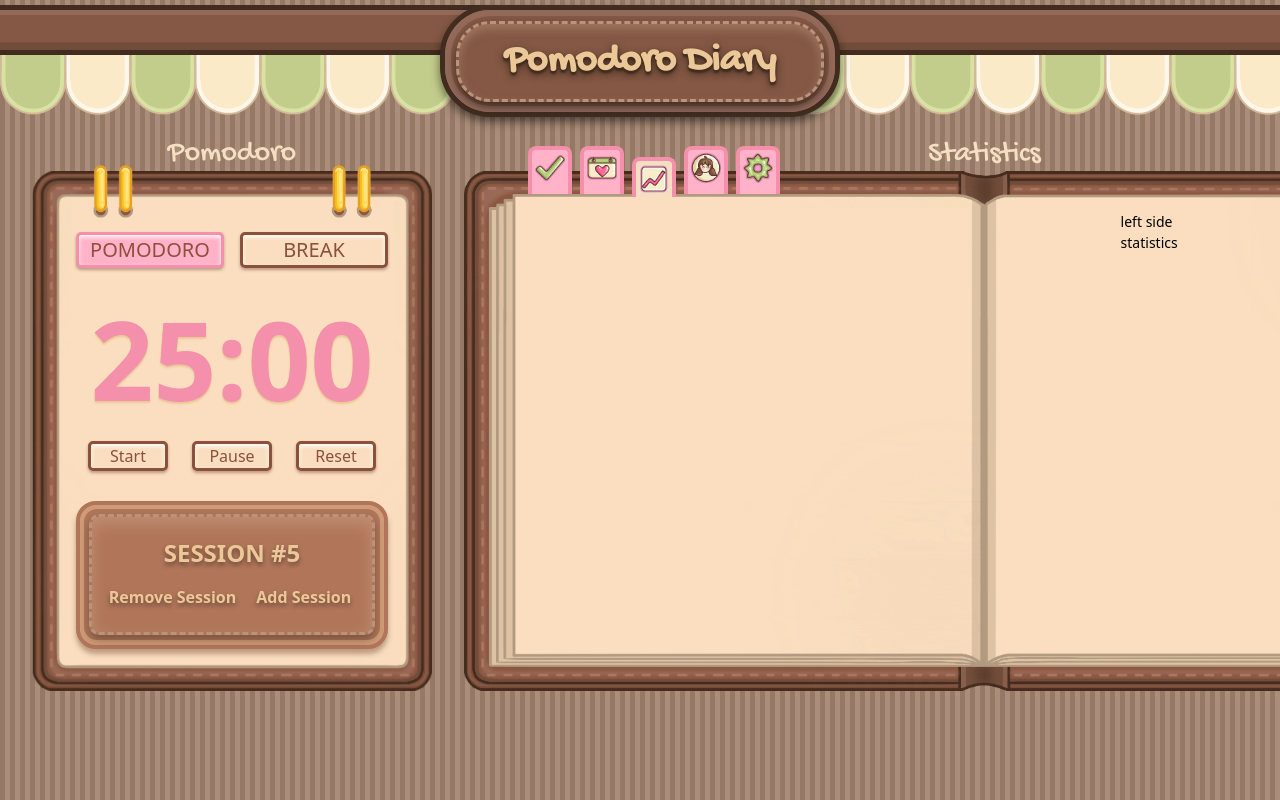
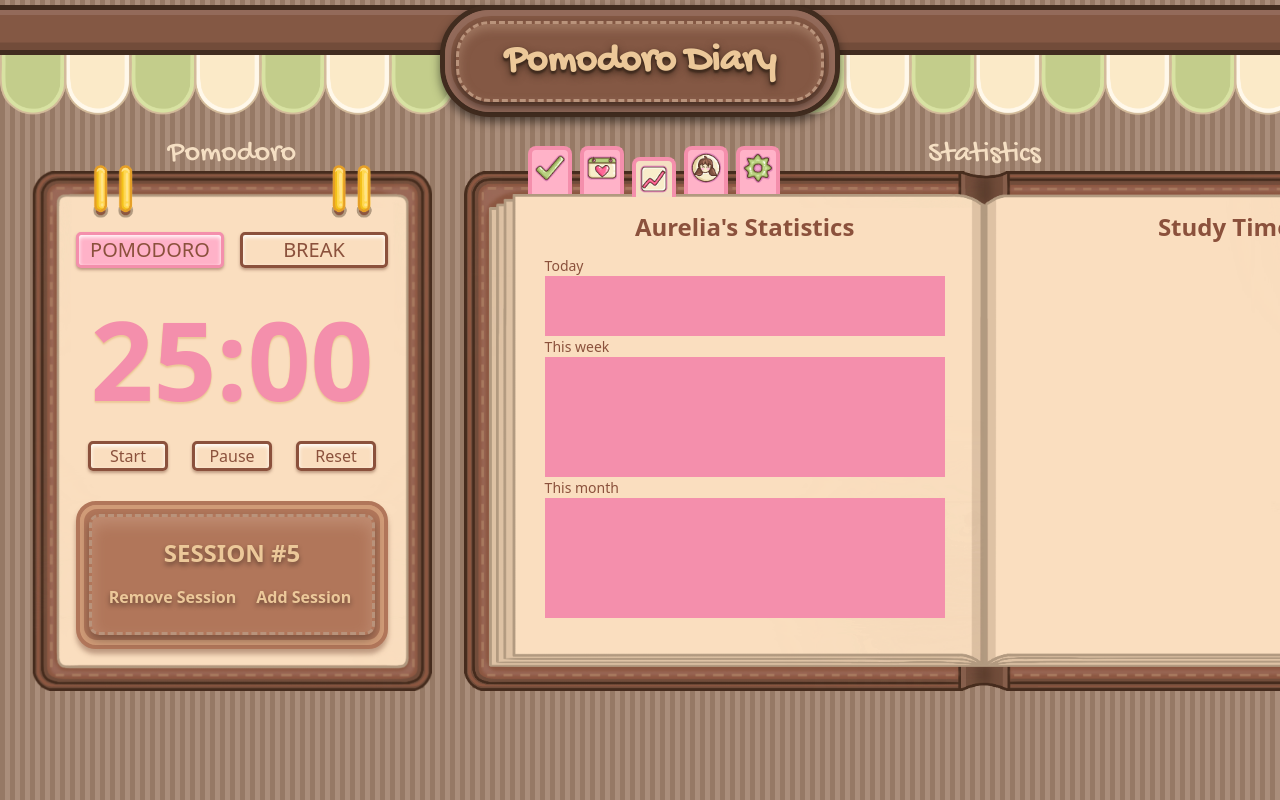
Before and after one commit to eufemia23/Pomodoro-Website, a React (Vite) app: page /statistics in a window 1280 px wide. Shown: the top 800 px of the page. Built offline with nearby package versions, Linux system fonts and the light colour scheme; a web font is replaced by a local one.

Commit message:
Created and styled statistics in statistics tab

```diff
--- a/src/components/Profile.tsx
+++ b/src/components/Profile.tsx
@@ -3,7 +3,7 @@ import ProfileLoggedIn from "./ProfileLoggedIn";
 import ProfileNotLoggedIn from "./ProfileNotLoggedIn";
 
 const Profile = () => {
-  const [isLoggedIn, setIsLoggedIn] = useState(false);
+  const [isLoggedIn, setIsLoggedIn] = useState(true);
 
   return (
     <>
--- a/src/components/Statistics.tsx
+++ b/src/components/Statistics.tsx
@@ -1,12 +1,22 @@
+import { useState } from "react";
+import StatisticsLoggedIn from "./StatisticsLoggedIn";
+import StatisticsNotLoggedIn from "./StatisticsNotLoggedIn";
+
+
 const Statistics = () => {
+  const [isLoggedIn, setIsLoggedIn] = useState(true)
+
   return (
     <>
       <h2 className="text-primary-white text-3xl font-cursive -mt-8.5 ml-37">
         Statistics
       </h2>
 
-      <div className="w-125 px-20 py-10">left side statistics</div>
-      <div className="w-125 px-15 py-10 ">right side</div>
+
+      <div>
+        {isLoggedIn ? <StatisticsLoggedIn /> : <StatisticsNotLoggedIn />}
+      </div>
+
     </>
   );
 };
--- /dev/null
+++ b/src/components/StatisticsLoggedIn.tsx
@@ -0,0 +1,70 @@
+const StatisticsLoggedIn = () => {
+  let inputValueNameStored;
+
+  if (localStorage.getItem("storedUserName")) {
+    inputValueNameStored = JSON.parse(localStorage.storedUserName);
+  } else {
+    inputValueNameStored = "Aurelia";
+  }
+
+  return (
+    <>
+      <div className="flex">
+
+
+
+        <div className="w-100 -ml-124 my-10  text-light-brown text-[14px]">
+          <h2 className="mx-auto w-max text-2xl font-bold mb-3">
+            {inputValueNameStored}'s Statistics
+          </h2>
+
+          <div className="">
+            <div>
+              <div>Today</div>
+              <div className="w-100 h-15 bg-primary-pink"></div>
+            </div>
+            <div>
+              <div>This week</div>
+              <div className="w-100 h-30 bg-primary-pink"></div>
+            </div>
+            <div>
+              <div>This month</div>
+              <div className="w-100 h-30 bg-primary-pink"></div>
+            </div>
+
+
+
+          </div>
+
+
+        </div>
+
+
+
+
+
+
+
+
+
+
+
+
+        <div className="ml-20 mt-10  w-100 mr-5 text-light-brown text-[14px]">
+          <h2 className="mx-auto w-max text-2xl font-bold mb-3">
+            Study Time
+          </h2>
+          <div className="ml-17.5"></div>
+        </div>
+
+
+
+
+
+
+      </div>
+    </>
+  );
+};
+
+export default StatisticsLoggedIn;
--- /dev/null
+++ b/src/components/StatisticsNotLoggedIn.tsx
@@ -0,0 +1,64 @@
+
+
+const StatisticsNotLoggedIn = () => {
+  return (
+    <>
+    <div className="flex">
+
+
+
+        <div className="w-100 -ml-124 my-10  text-light-brown text-[14px]">
+          <h2 className="mx-auto w-max text-2xl font-bold mb-3">
+            Your Statistics
+          </h2>
+
+          <div className="">
+            <div>
+              <div>Today</div>
+              <div className="w-100 h-15 bg-primary-pink"></div>
+            </div>
+            <div>
+              <div>This week</div>
+              <div className="w-100 h-30 bg-primary-pink"></div>
+            </div>
+            <div>
+              <div>This month</div>
+              <div className="w-100 h-30 bg-primary-pink"></div>
+            </div>
+
+
+
+          </div>
+
+
+        </div>
+
+
+
+
+
+
+
+
+
+
+
+
+        <div className="ml-20 mt-10  w-100 mr-5 text-light-brown text-[14px]">
+          <h2 className="mx-auto w-max text-2xl font-bold mb-3">
+            Study Time
+          </h2>
+          <div className="ml-17.5"></div>
+        </div>
+
+
+
+
+
+
+      </div>
+    </>
+  )
+}
+
+export default StatisticsNotLoggedIn
```
Also changed, not shown: src/components/text.txt (added).
